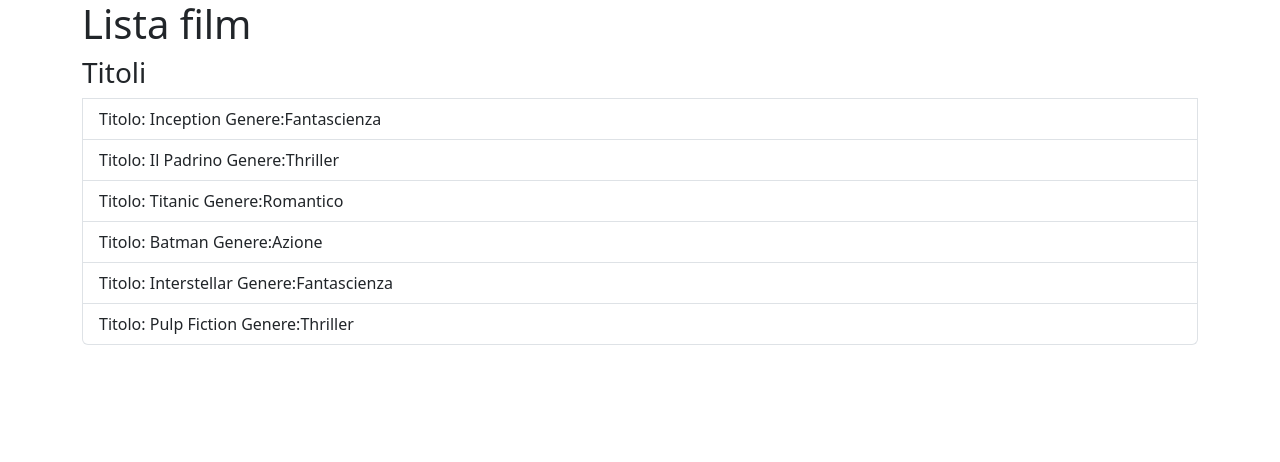
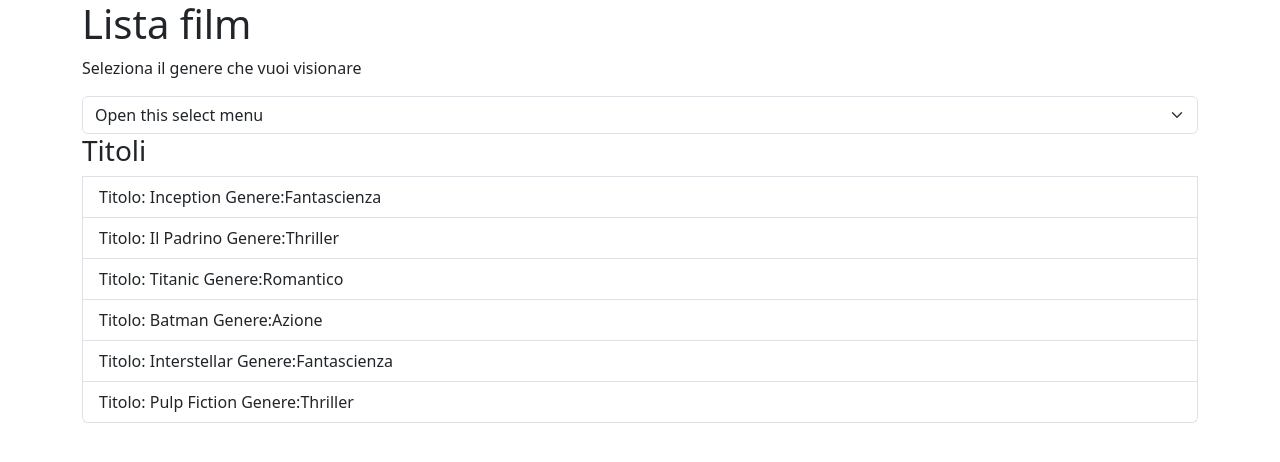
Before and after one commit to ernestocostanzo51/react-movie-filter, a React (Vite) app: page / in a window 1280 px wide. Shown: the top 462 px of the page. Built offline with nearby package versions, Linux system fonts and the light colour scheme.

Commit message:
inserimento del select generi

```diff
--- a/src/App.jsx
+++ b/src/App.jsx
@@ -20,6 +20,14 @@
       <div className='row'>
         <div className='col'>
           <h1>Lista film</h1>
+          <p>Seleziona il genere che vuoi visionare</p>
+          <select class="form-select" aria-label="Default select example">
+               <option selected>Open this select menu</option>
+               <option value="1">Fantascienza</option>
+               <option value="2">Thriller</option>
+               <option value="3">Romantico</option>
+               <option value="3">Azione</option>
+          </select>
         </div>
       </div>
     </div>
```
